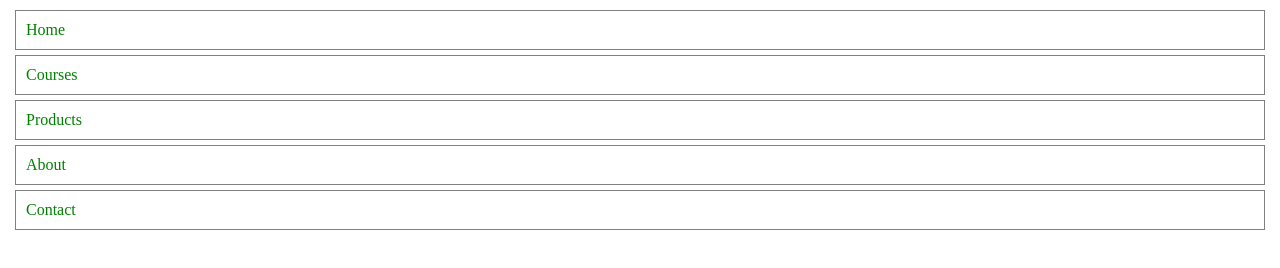
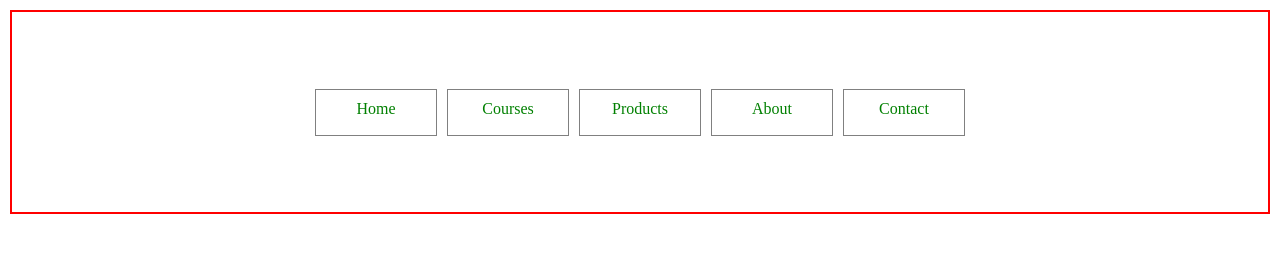
Before and after one commit to githubscientist/fsdcwdtb27, a plain HTML site: page index.html in a window 1280 px wide. Drawn offline with Linux system fonts and the light colour scheme.

Commit message:
flex box

```diff
--- a/index.css
+++ b/index.css
@@ -13,6 +13,9 @@
     border: 1px solid grey;
     padding: 10px;
     margin: 5px;
+    width: 100px;
+    height: 25px;
+    text-align: center;
 }
 
 .header {
@@ -22,3 +25,26 @@
 .menu > li:hover {
     background-color: lightgrey;
 }
+
+.menu > li > a:hover {
+    color: black;
+}
+
+.menu {
+    display: flex;
+    /* flex-direction: row; */
+    /* flex-direction: row-reverse; */
+    /* flex-direction: column; */
+    /* flex-direction: column-reverse; */
+    flex-direction: row;
+    /* justify-content: start; */
+    /* justify-content: end; */
+    /* justify-content: center; */
+    justify-content: center; /* horizontal alignment */
+    align-items: center; /* vertical alignment */
+}
+
+.menu {
+    border: 2px solid red;
+    height: 200px;
+}
```
Also changed, not shown: 1 other file.
